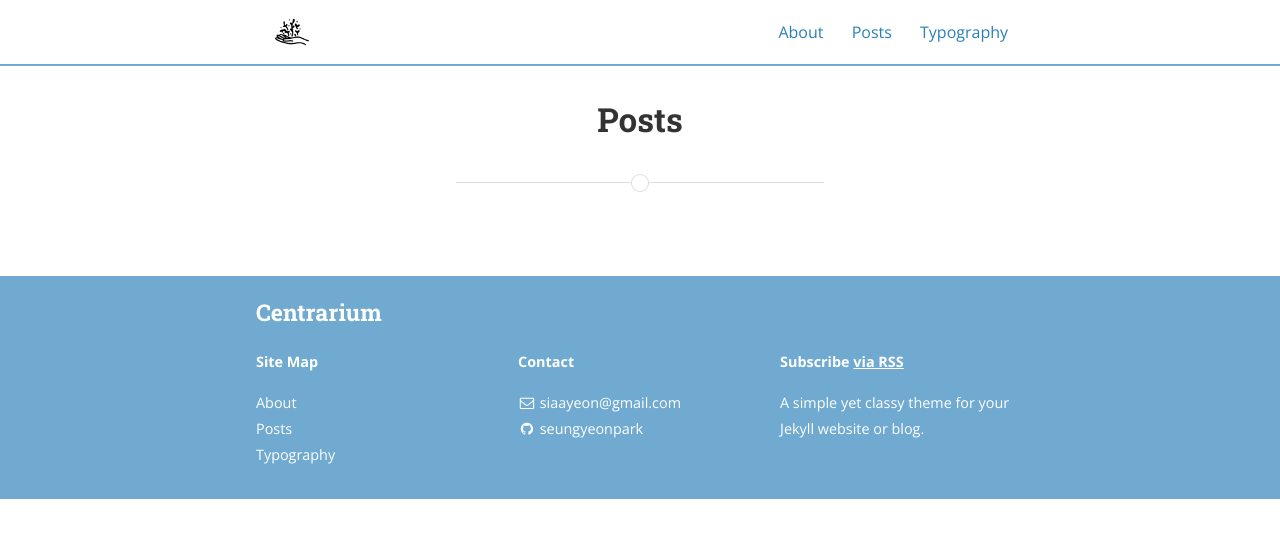
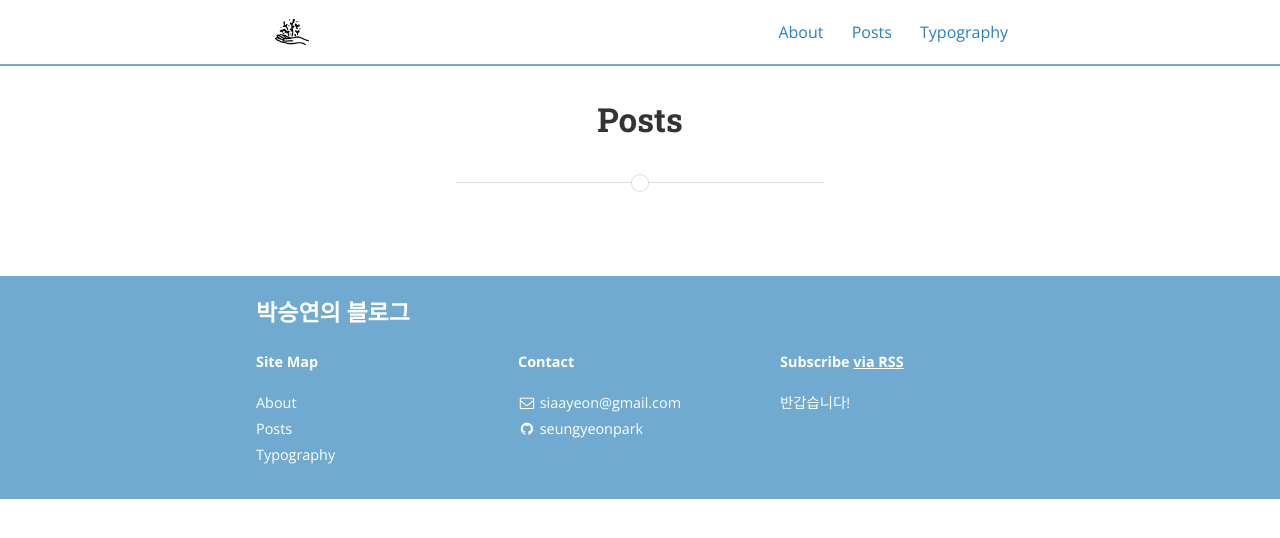
Before and after one commit to seungyeonpark/seungyeonpark.github.io, a Jekyll site: the page built from posts.md, in a window 1280 px wide. Shown: the top 538 px of the page. Built offline with Jekyll 4.4.1, drawn with Linux system fonts in a browser that asks for light colours; nearby versions of some CDN libraries.

Commit message:
Chore: 블로그 메타데이터 수정

```diff
--- a/_config.yml
+++ b/_config.yml
@@ -9,17 +9,17 @@ exclude:
   - "/vendor/"
 
 # Site settings
-title: Centrarium
-subtitle: "A simple yet classy theme for your Jekyll website or blog"
+title: 박승연의 블로그
+subtitle: "반갑습니다!"
 email: siaayeon@gmail.com
-name: Seungyeon Park
+name: 박승연
 description: >
-  A simple yet classy theme for your Jekyll website or blog.
+  반갑습니다!
 # Base URL of site (i.e. /blog). It should always start with a slash,
 # and never end with a slash. Set it to a blank value if hosting at the
 # root of your server.
 baseurl: "" # the subpath of your site, e.g. /blog/
-url: "" # the base hostname & protocol for your site
+url: "https://seungyeonpark.github.io/" # the base hostname & protocol for your site
 cover: "/assets/header_image.jpg"
 logo: "/assets/logo.png"
 
```
